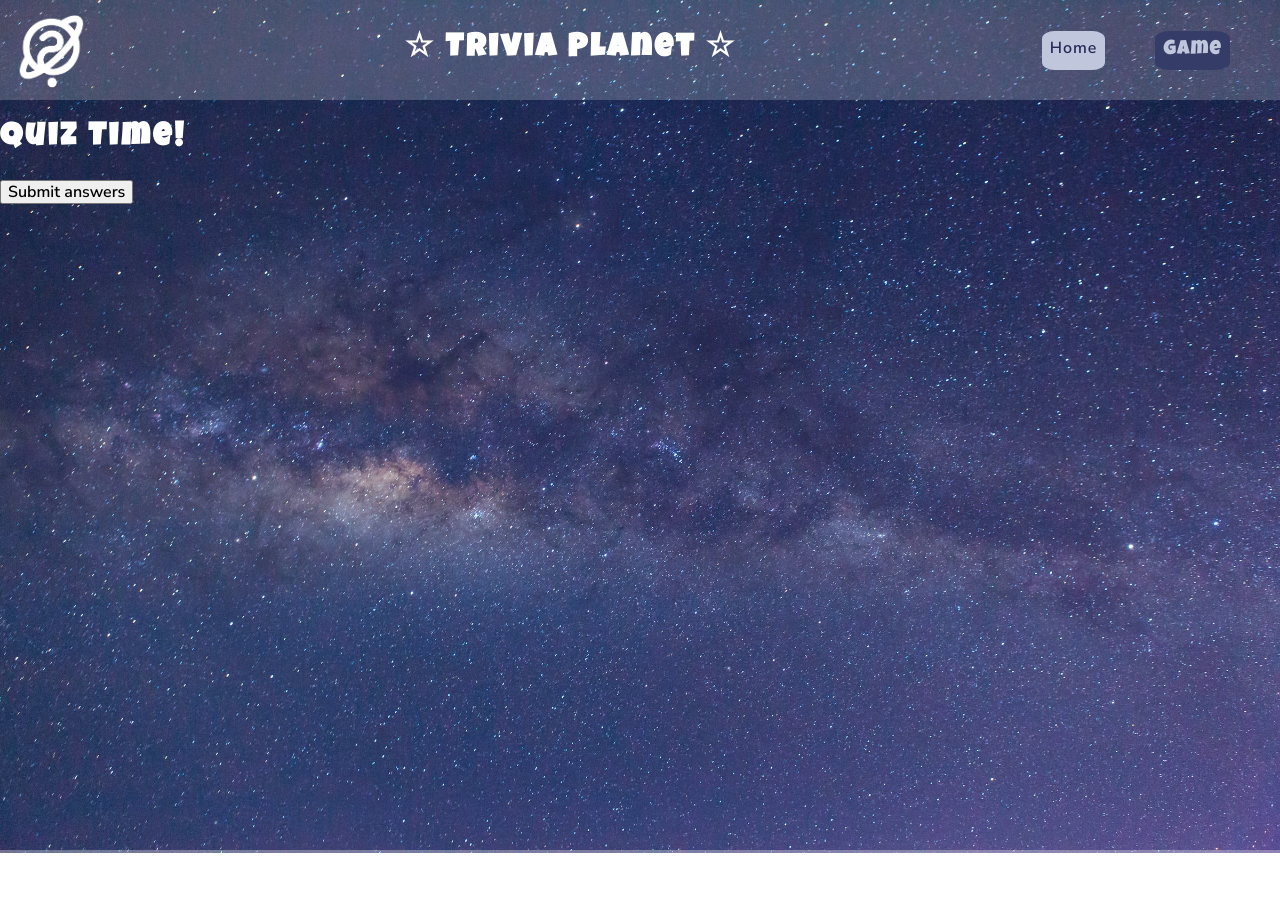
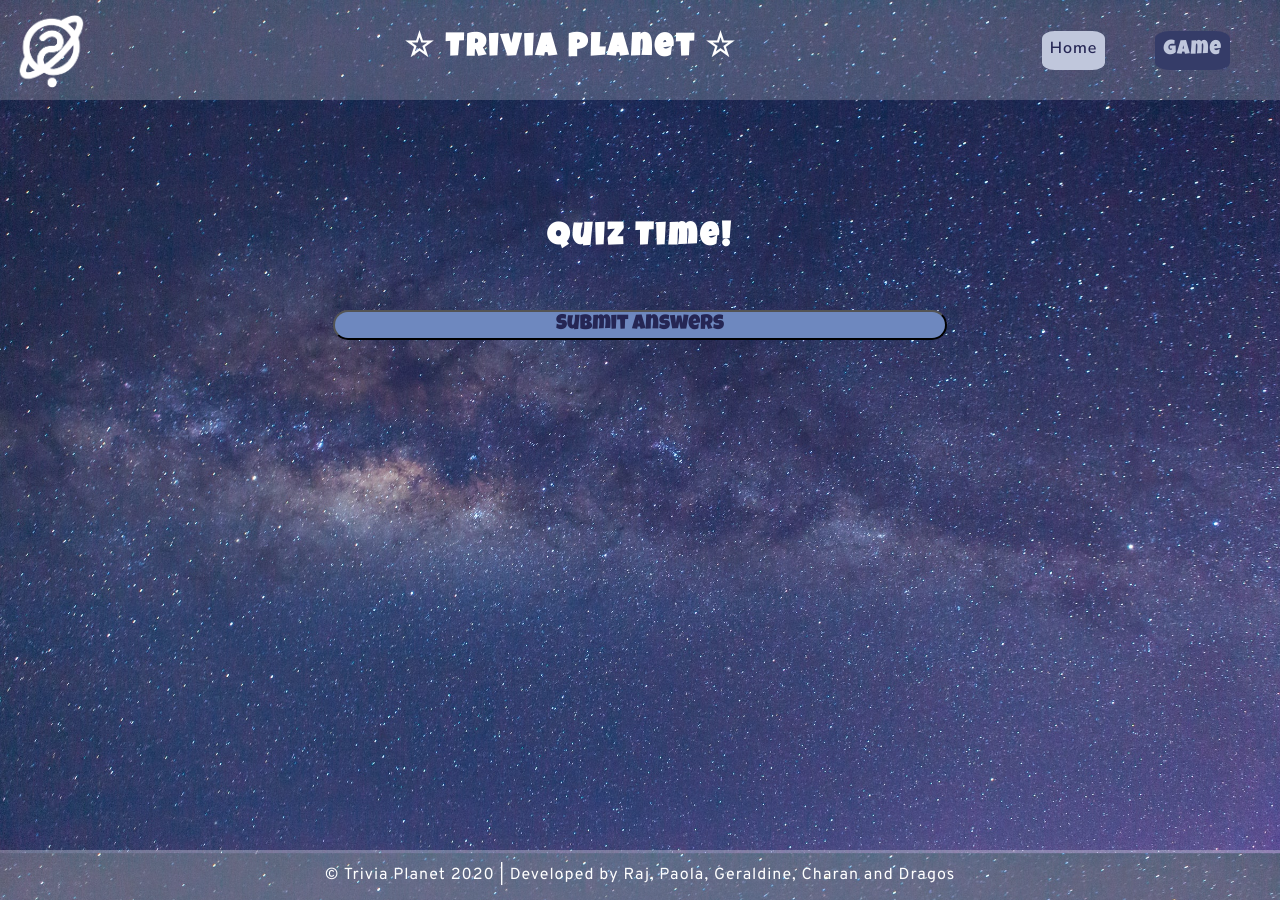
Before and after one commit to GeriNZ/trivia-planet, a React app: page /game/questions in a window 1280 px wide. Built offline with nearby package versions, Linux system fonts and the light colour scheme; a web font is replaced by a local one.

Commit message:
set general css styling, such as font appearance and component styling for all forms

```diff
--- a/src/App.css
+++ b/src/App.css
@@ -7,22 +7,25 @@
   box-sizing: border-box;
 }
 
+:root{
+
+  --questionContBkg: rgba(37, 38, 84, 0.8)
+
+}
+
+
 body {
   font-family: 'Nunito Sans', sans-serif;
   letter-spacing: 1px;
-  height: 100vh;
-  overflow: hidden;
   background-image: url("./images/homePurple.jpg");
-  background-repeat: no-repeat;
   color: white;
   width: 100%;
-  height: 100%;
+  min-height: 100vh;
   background-size: cover;
+  position: relative;
 }
 
-main{
-  height: 100vh;
-}
+
 
 h1 {
   font-family: "Luckiest guy";
@@ -41,3 +44,75 @@ h3 {
   letter-spacing: 3px;
 
 }
+
+/* general form setting using bootstrap classes */
+
+form{
+  width: 100%;
+  margin: 100px auto;
+  text-align:center;
+  display: grid;
+}
+.form-group{
+  padding: 10px;
+  margin: auto;
+  width:50%;
+  /* border: 0.5em solid yellow; */
+
+}
+.btn{
+  width: 48%;
+  border-radius: 20px;
+  margin: 30px auto;
+  align-self: center;
+  background-color: #6e88bf;
+  font-family: "luckiest guy";
+  cursor: pointer;
+  color: #252654;
+  font-size: 1.3rem;
+}
+
+.form-control{
+  float: right;
+  width: 100px;
+}
+
+.questionContainer{
+  background-color: var(--questionContBkg);
+  border-radius: 5%;
+  padding: 20px;
+  margin: 20px auto;
+}
+
+.allPlayersContainer{
+  display: flex;
+  justify-content: space-evenly;
+}
+
+.singlePlayerContainer{
+   border: 0.2em solid #6e88bf;
+   display: flex;
+   flex-direction: column;
+   text-align: center;
+   padding: 15px;
+}
+.buttonAnswer{
+ min-width: 200px;
+ margin: 5px auto;
+ padding: 5px;
+ cursor: pointer;
+ color: #252654;
+}
+
+.winnerContainer {
+  width: 50%;
+  margin: 100px auto;
+  background-color: var(--questionContBkg);
+  display: grid;
+  text-align: center;
+}
+
+.winnerContainer h3 {
+
+  font-size: 3rem;
+}
```
